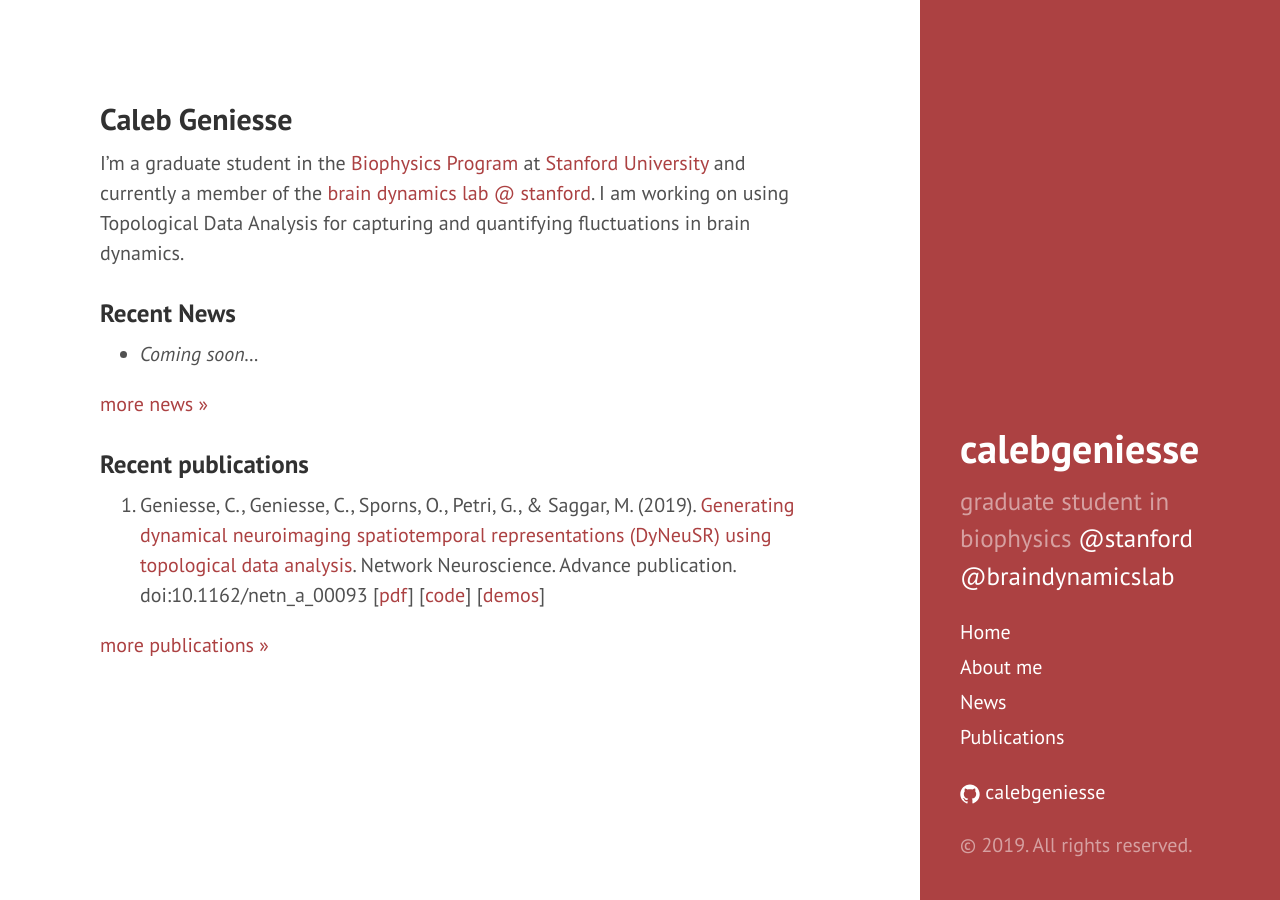
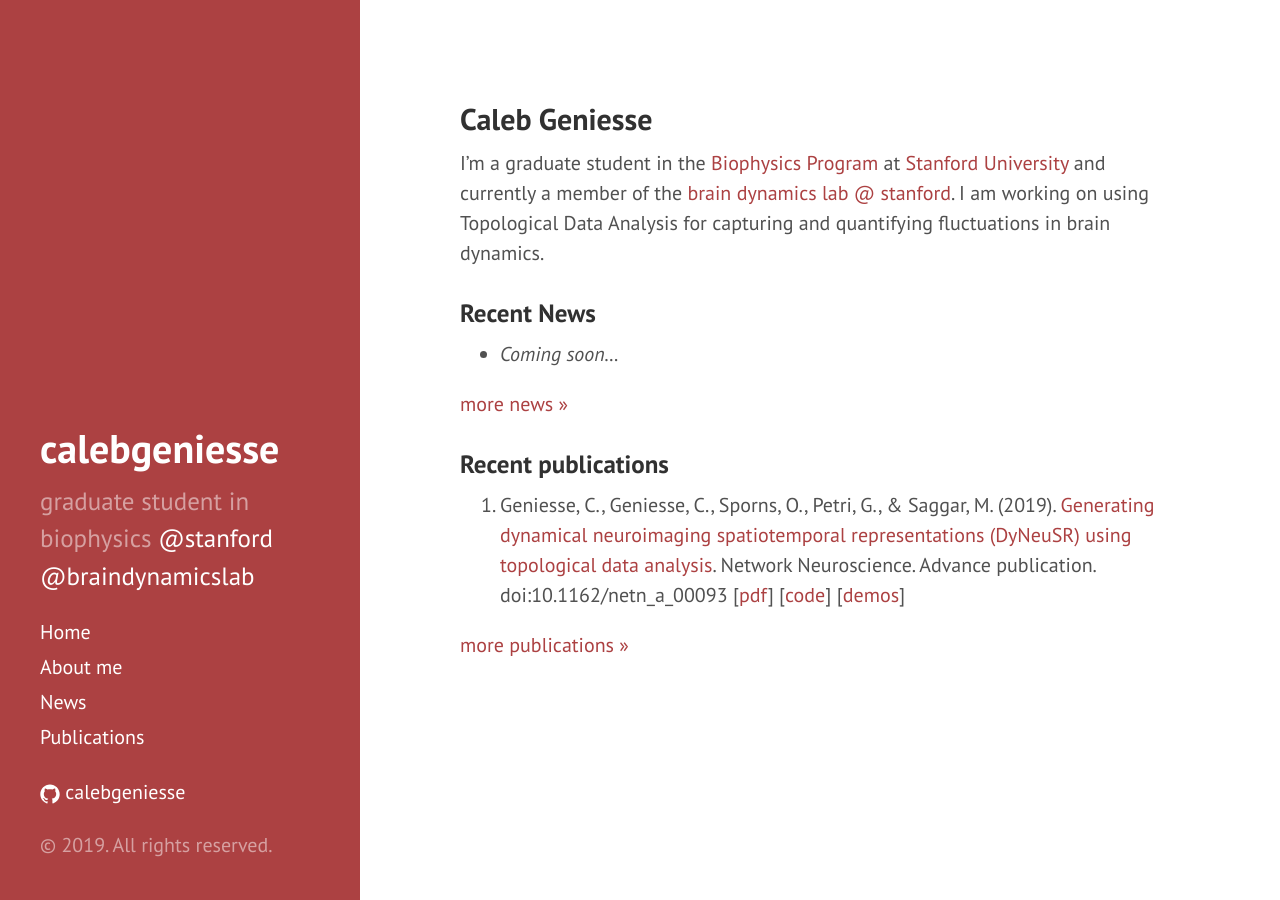
Before and after one commit to calebgeniesse/calebgeniesse.github.io, a Jekyll site: the page built from index.md, in a window 1280 px wide. Built offline with Jekyll 4.4.1, drawn with Linux system fonts in a browser that asks for light colours; Markdown is read by kramdown in place of the engine named in the settings; the list of posts is cut into pages by our own code.

Commit message:
revert not normal layout

```diff
--- a/_layouts/default.html
+++ b/_layouts/default.html
@@ -3,7 +3,7 @@
 
   {% include head.html %}
 
-  <body class="theme-base-08 layout-reverse">
+  <body class="theme-base-08">
 
     {% include sidebar.html %}
 
```
